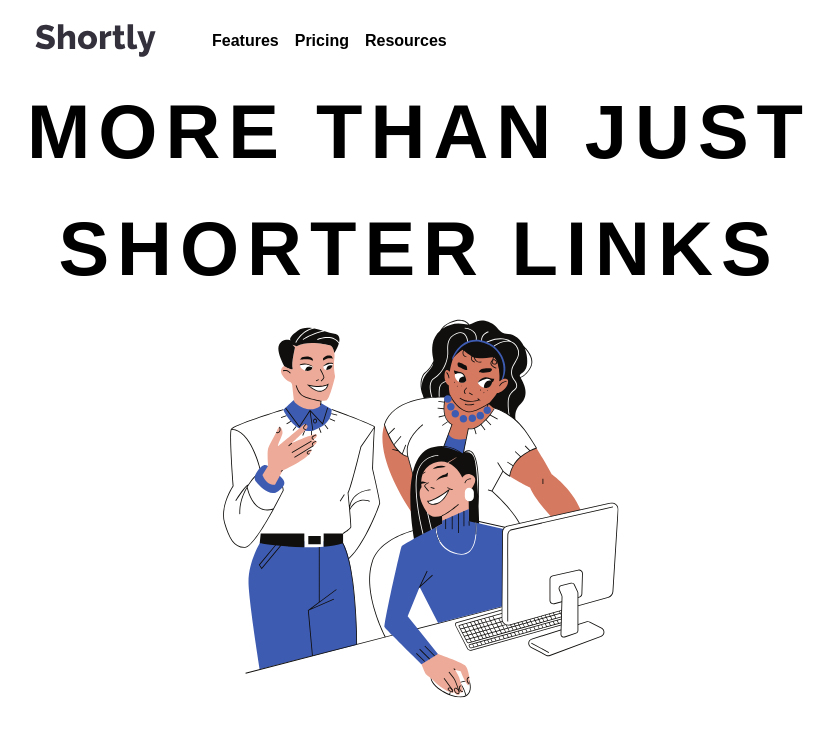
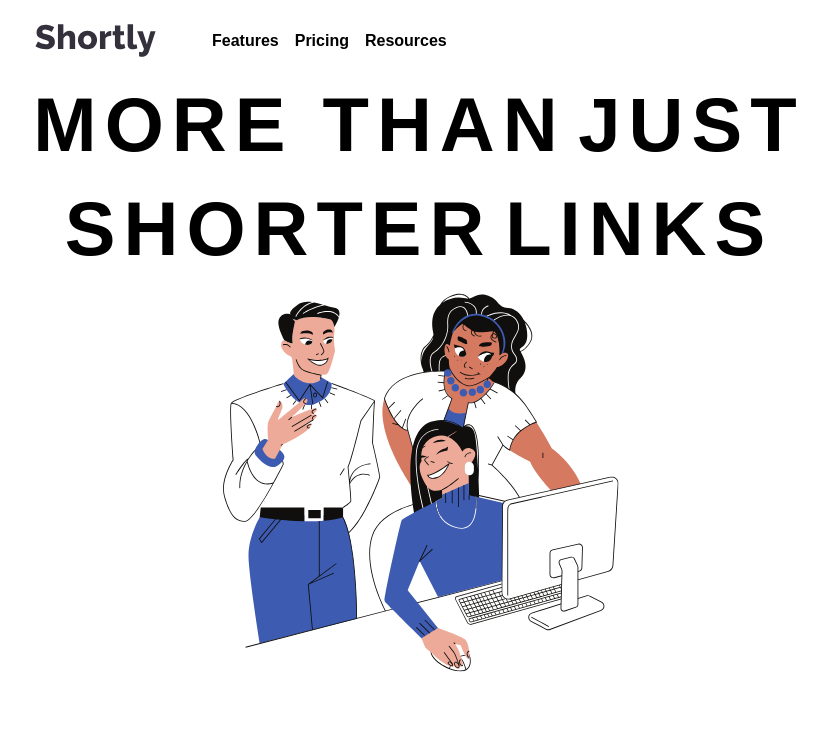
Before and after one commit to arogya01/Shortly, a Next.js app: page / in a window 1280 px wide. Shown: the top 736 px of the page, without its empty margins (221-1055 px from the left). Built offline with nearby package versions, Linux system fonts and the light colour scheme.

Commit message:
:lipsick: created the herosection

```diff
--- a/components/core/HeroSection/Herosection.elements.jsx
+++ b/components/core/HeroSection/Herosection.elements.jsx
@@ -7,9 +7,10 @@ export const HeroHeadlineWrapper = styled.section`
   font-size: 40px;
   font-weight: 900;
   line-height: 1.2;
-  padding: 2rem 0 1rem 0;
+  padding: 1rem 0;
 
   @media (min-width: 1000px) {
+    padding: 2rem 0 1rem 0;
     font-size: 76px;
     flex-flow: row wrap;
     align-items: center;
@@ -22,7 +23,7 @@ export const HeroHeadlineWrapper = styled.section`
   }
 
   > .para {
-    padding: 0.8rem;
+    padding: 0.4rem;
     margin: 0;
     text-transform: uppercase;
   }
--- a/components/core/Navbar/Navbar.elements.jsx
+++ b/components/core/Navbar/Navbar.elements.jsx
@@ -1,5 +1,4 @@
 import styled from "styled-components";
-import {color} from 'styled-system';
 
 export const NavContainer = styled.nav`
     display:flex;
```
